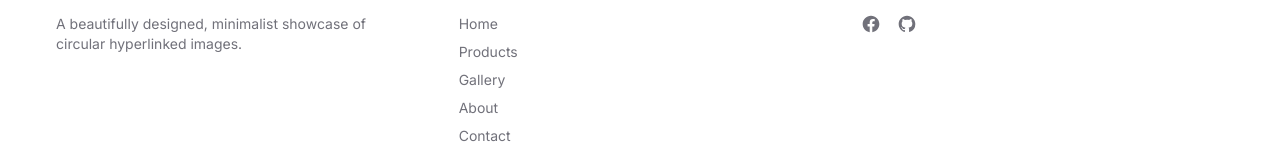
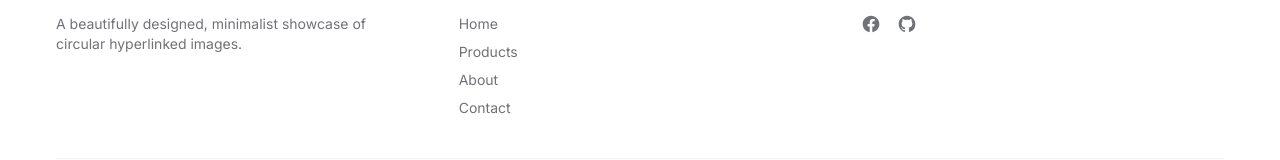
Before and after one commit to SHAY5555-gif/circular-images-hyperlinks, a React (Vite) app: page /about in a window 1280 px wide. Shown: the part 1223-1383 px from the top of the page. Built offline with nearby package versions, Linux system fonts and the light colour scheme.

Commit message:
Visual edit in Lovable
Edited UI in Lovable

```diff
--- a/src/components/Footer.tsx
+++ b/src/components/Footer.tsx
@@ -1,10 +1,7 @@
 import React from 'react';
-
 const Footer: React.FC = () => {
   const currentYear = new Date().getFullYear();
-
-  return (
-    <footer className="py-12 px-6 border-t border-border/50">
+  return <footer className="py-12 px-6 border-t border-border/50">
       <div className="container mx-auto">
         <div className="grid grid-cols-1 md:grid-cols-3 gap-10">
           <div className="space-y-4">
@@ -19,7 +16,7 @@ const Footer: React.FC = () => {
             <nav className="flex flex-col space-y-2">
               <span className="text-sm text-muted-foreground cursor-default">Home</span>
               <span className="text-sm text-muted-foreground cursor-default">Products</span>
-              <span className="text-sm text-muted-foreground cursor-default">Gallery</span>
+
               <span className="text-sm text-muted-foreground cursor-default">About</span>
               <span className="text-sm text-muted-foreground cursor-default">Contact</span>
             </nav>
@@ -59,8 +56,6 @@ const Footer: React.FC = () => {
           </div>
         </div>
       </div>
-    </footer>
-  );
+    </footer>;
 };
-
 export default Footer;
```
